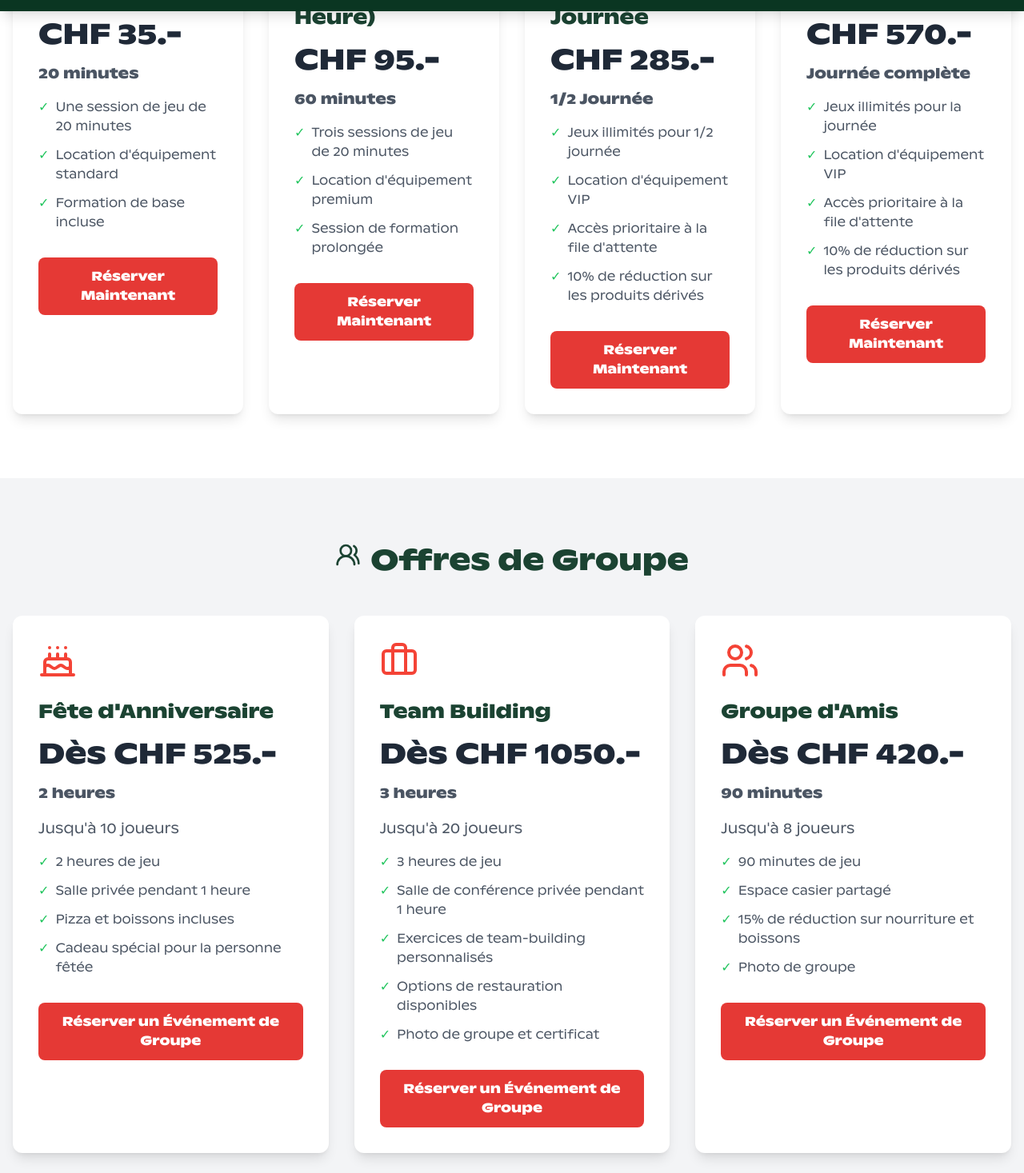
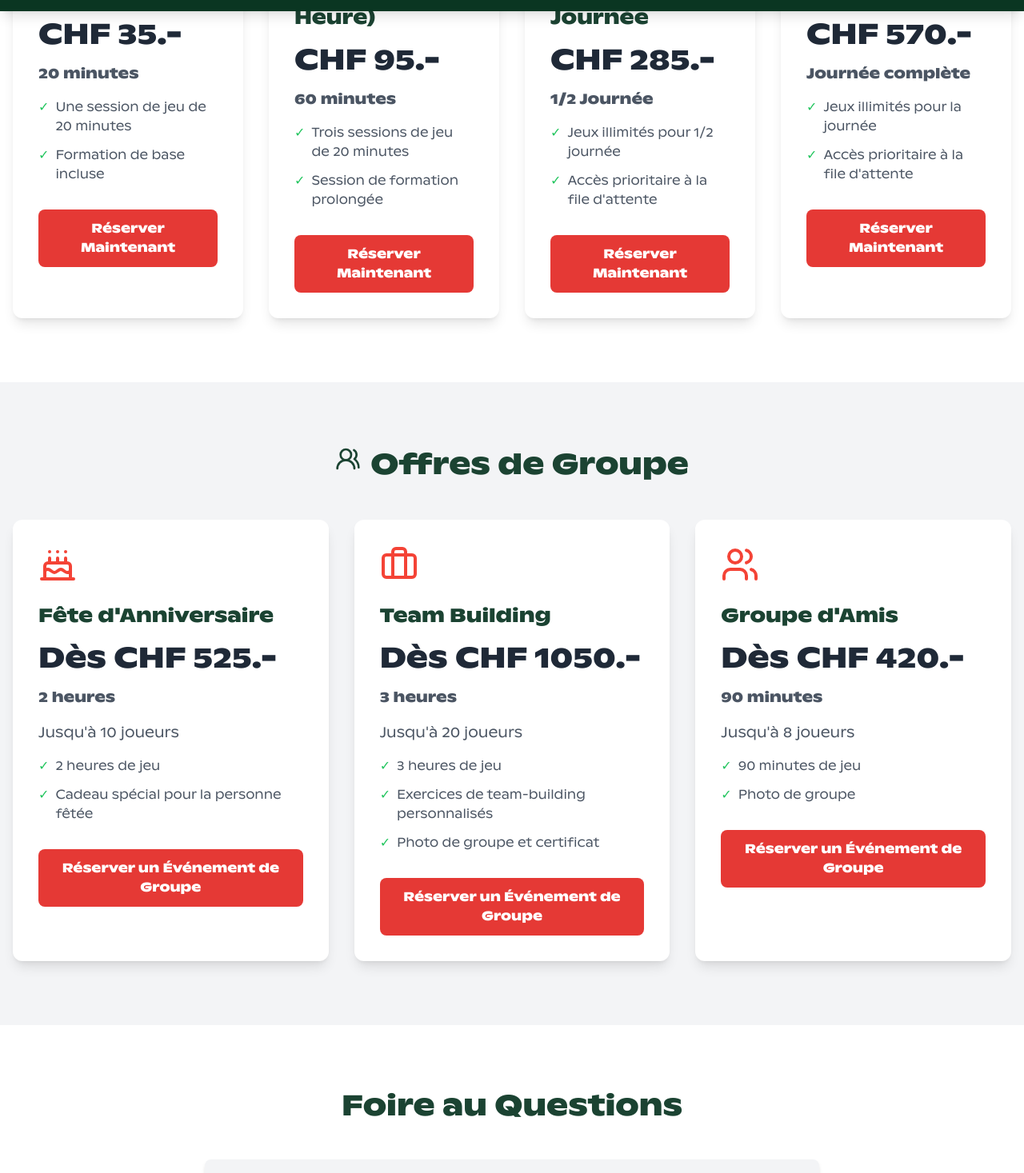
Before and after one commit to Heyimlulu/wildarena-web, a Next.js app: page /pricing in a window 1280 px wide. Shown: the part 786-2253 px from the top of the page at 80% size. Built offline with nearby package versions, Linux system fonts and the light colour scheme; no server answers.

Commit message:
Update pricing offer

```diff
--- a/components/features/pricing/GroupOffers.tsx
+++ b/components/features/pricing/GroupOffers.tsx
@@ -13,8 +13,6 @@ const groupOptions = [
       icon: Cake,
       features: [
         "2 heures de jeu",
-        "Salle privée pendant 1 heure",
-        "Pizza et boissons incluses",
         "Cadeau spécial pour la personne fêtée",
       ],
     },
@@ -27,9 +25,7 @@ const groupOptions = [
       icon: Briefcase,
       features: [
         "3 heures de jeu",
-        "Salle de conférence privée pendant 1 heure",
         "Exercices de team-building personnalisés",
-        "Options de restauration disponibles",
         "Photo de groupe et certificat",
       ],
     },
@@ -42,8 +38,6 @@ const groupOptions = [
       icon: Users,
       features: [
         "90 minutes de jeu",
-        "Espace casier partagé",
-        "15% de réduction sur nourriture et boissons",
         "Photo de groupe"
       ],
     },
--- a/components/features/pricing/IndividualsOffers.tsx
+++ b/components/features/pricing/IndividualsOffers.tsx
@@ -10,7 +10,7 @@ const individualOptions = [
       duration: "20 minutes",
       icon: Clock,
       maxPlayers: 1,
-      features: ["Une session de jeu de 20 minutes", "Location d'équipement standard", "Formation de base incluse"],
+      features: ["Une session de jeu de 20 minutes", "Formation de base incluse"],
     },
     {
       name: IndividualPricingOption.HOUR_GAME,
@@ -18,7 +18,7 @@ const individualOptions = [
       duration: "60 minutes",
       icon: Zap,
       maxPlayers: 1,
-      features: ["Trois sessions de jeu de 20 minutes", "Location d'équipement premium", "Session de formation prolongée"],
+      features: ["Trois sessions de jeu de 20 minutes", "Session de formation prolongée"],
     },
     {
       name: IndividualPricingOption.HALF_DAY_PASS,
@@ -26,7 +26,7 @@ const individualOptions = [
       duration: "1/2 Journée",
       icon: Users,
       maxPlayers: 1,
-      features: ["Jeux illimités pour 1/2 journée", "Location d'équipement VIP", "Accès prioritaire à la file d'attente", "10% de réduction sur les produits dérivés"],
+      features: ["Jeux illimités pour 1/2 journée", "Accès prioritaire à la file d'attente"],
     },
     {
       name: IndividualPricingOption.FULL_DAY_PASS,
@@ -34,7 +34,7 @@ const individualOptions = [
       duration: "Journée complète",
       icon: Users,
       maxPlayers: 1,
-      features: ["Jeux illimités pour la journée", "Location d'équipement VIP", "Accès prioritaire à la file d'attente", "10% de réduction sur les produits dérivés"],
+      features: ["Jeux illimités pour la journée", "Accès prioritaire à la file d'attente"],
     },
   ]
 
```
